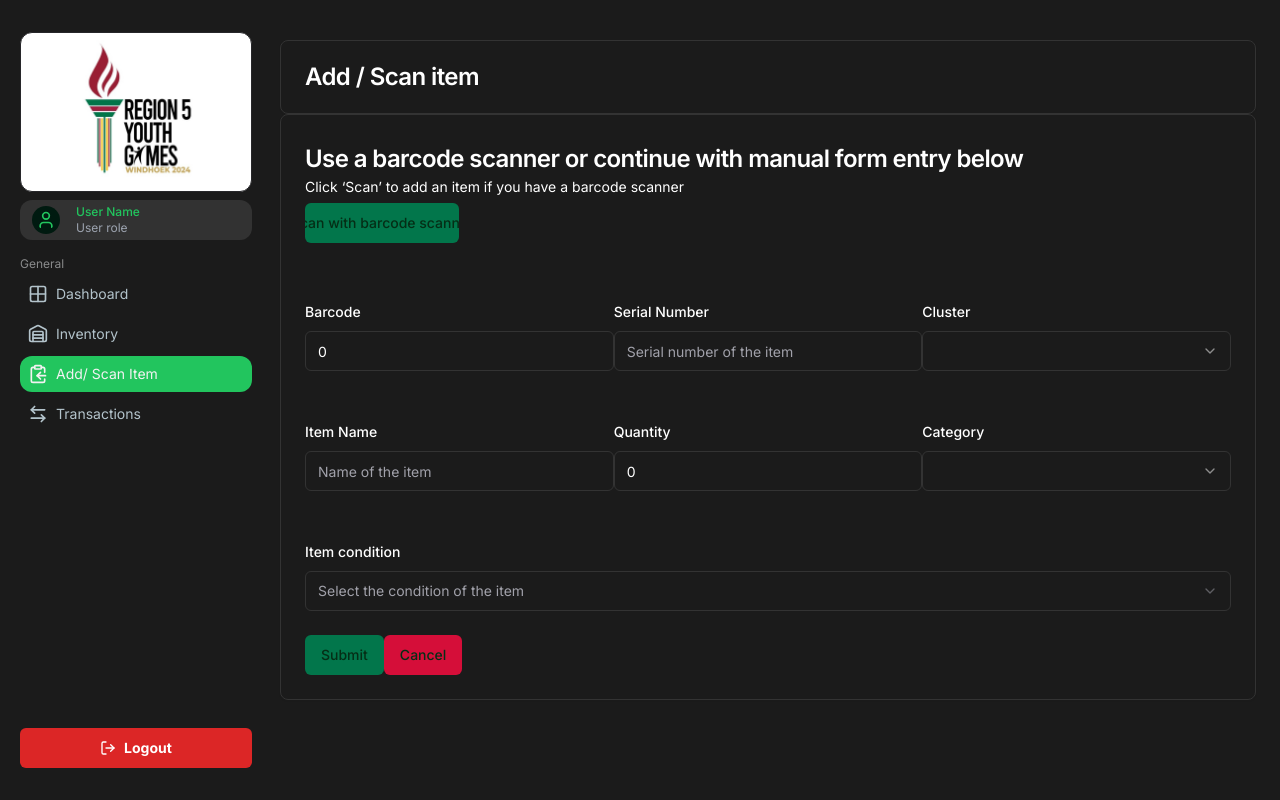
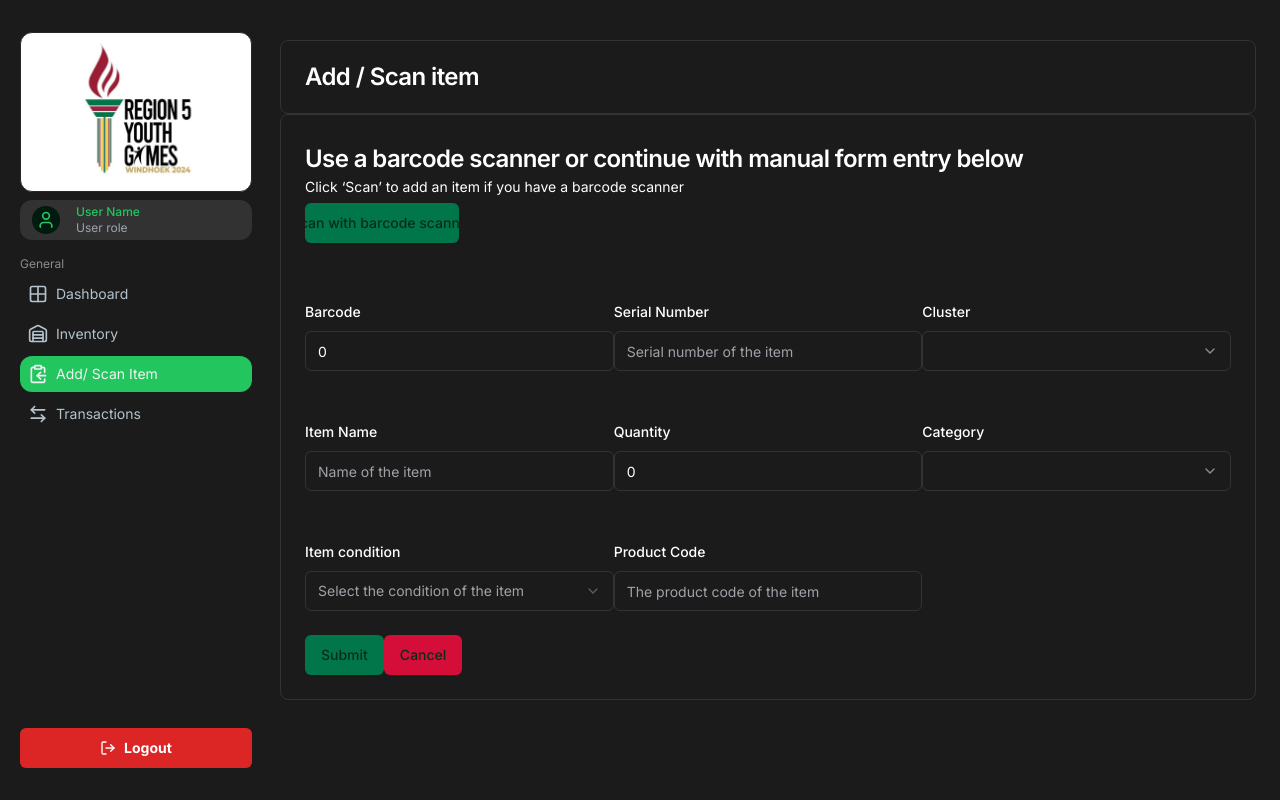
Before and after one commit to LukeCloete/region-5-ims, a Next.js app: page /add-item in a window 1280 px wide. Built offline with nearby package versions, Linux system fonts and the light colour scheme; no server answers; the database is empty; sample sign-in values are in the browser's storage.

Commit message:
Added product code

```diff
--- a/src/app/(core)/add-item/_lib/actions.ts
+++ b/src/app/(core)/add-item/_lib/actions.ts
@@ -13,12 +13,8 @@ export async function addItem(formData: FormData) {
     itemName: formData.get("item-name"),
     quantity: formData.get("quantity"),
     itemCondition: formData.get("item-condition"),
+    productCode: formData.get("productCode"),
   };
-
-  // Convert match_date to Timestamp
-  // const dateOfPurchaseAsTimestamp = rawFormData.dateOfPurchase
-  //   ? Timestamp.fromDate(new Date(rawFormData.dateOfPurchase.toString()))
-  //   : null;
 
   const barcodeAsNumber = Number(rawFormData.barcode);
 
@@ -33,19 +29,8 @@ export async function addItem(formData: FormData) {
     quantity: rawFormData.quantity,
     itemCondition: rawFormData.itemCondition,
     currentTimestamp: currentTimestampFromSA,
+    productCode: rawFormData.productCode,
   };
 
   await addDoc(collection(db, "items"), itemData);
-
-  // import { doc, setDoc, serverTimestamp } from "firebase/firestore";
-
-  // // The below is how to get all data of items from the database
-  // const docRef = doc(db, "items", "M9OG7VZMXC4rByaAE9Ye");
-  // const docSnap = await getDoc(docRef);
-  // if (docSnap.exists()) {
-  //   console.log("Document data:", docSnap.data());
-  // } else {
-  //   // docSnap.data() will be undefined in this case
-  //   console.log("No such document!");
-  // }
 }
--- a/src/app/(core)/add-item/page.tsx
+++ b/src/app/(core)/add-item/page.tsx
@@ -74,6 +74,7 @@ const formSchema = z.object({
   ]),
   itemCondition: z.enum(["Good", "Bad", "Damaged", ""]),
   dateOfPurchase: z.date(),
+  productCode: z.string(),
 });
 
 export default function Page() {
@@ -88,6 +89,7 @@ export default function Page() {
       category: "None",
       itemCondition: "",
       dateOfPurchase: new Date(),
+      productCode: "",
     },
   });
 
@@ -120,6 +122,7 @@ export default function Page() {
     formData.append("item-name", values.itemName);
     formData.append("quantity", values.quantity.toString());
     formData.append("item-condition", values.itemCondition);
+    formData.append("productCode", values.productCode);
     toast.info("Adding item...");
     try {
       await addItem(formData);
@@ -313,6 +316,7 @@ export default function Page() {
                   </div>
                 </div>
 
+                {/* item name div  */}
                 <div className="mt-8 flex ">
                   <div className="w-1/3">
                     <FormField
@@ -402,7 +406,8 @@ export default function Page() {
                   </div>
                 </div>
 
-                <div className="mt-8">
+                <div className="mt-8 flex">
+                  <div className="w-1/3">
                     <FormField
                       control={form.control}
                       name="itemCondition"
@@ -432,6 +437,30 @@ export default function Page() {
                       )}
                     />
                   </div>
+
+                  <div className="w-1/3">
+                    <FormField
+                      control={form.control}
+                      name="productCode"
+                      render={({ field }) => (
+                        <FormItem>
+                          <FormLabel htmlFor="productCode">
+                            Product Code
+                          </FormLabel>
+                          <FormControl>
+                            <Input
+                              className="bg-transparent border-dashboardBackground mt-3 text-white placeholder-gray-500 "
+                              placeholder="The product code of the item"
+                              id="productCode"
+                              {...field}
+                            />
+                          </FormControl>
+                          <FormMessage />
+                        </FormItem>
+                      )}
+                    />
+                  </div>
+                </div>
               </div>
             </CardContent>
             <CardFooter className="flex flex-row ">
--- a/src/app/(core)/inventory/_definitions/columns.tsx
+++ b/src/app/(core)/inventory/_definitions/columns.tsx
@@ -30,6 +30,7 @@ export interface Item {
   quantity: number;
   categoryId: string;
   itemCondition: string;
+  productCode: string;
   currentTimestamp: Timestamp;
 }
 
@@ -157,7 +158,7 @@ export const columns: ColumnDef<Item>[] = [
     },
   },
   {
-    accessorKey: "id",
+    accessorKey: "productCode",
     header: ({ column }) => {
       return (
         <Button
--- a/src/app/(core)/inventory/_lib/data.ts
+++ b/src/app/(core)/inventory/_lib/data.ts
@@ -45,6 +45,7 @@ export async function getAllItems(): Promise<Item[]> {
         itemCondition: docData.itemCondition,
         currentTimestamp: docData.currentTimestamp,
         dateOfPurchase: docData.dateOfPurchase,
+        productCode: docData.productCode || "",
       } as Item;
     });
 
--- a/src/app/(core)/inventory/edit/[id]/page.tsx
+++ b/src/app/(core)/inventory/edit/[id]/page.tsx
@@ -39,6 +39,7 @@ const formSchema = z.object({
   quantity: z.number().min(0, "Quantity must be a non-negative number."),
   category: z.string().min(1, "Category is required."),
   itemCondition: z.enum(["Good", "Bad", "Damaged"]),
+  productCode: z.string(),
 });
 
 // The main component for the dynamic edit page.
@@ -176,6 +177,21 @@ export default function Page({ params }: { params: { id: string } }) {
                 </FormItem>
               )}
             />
+
+            <FormField
+              control={form.control}
+              name="productCode"
+              render={({ field }) => (
+                <FormItem>
+                  <FormLabel>Product Code</FormLabel>
+                  <FormControl>
+                    <Input {...field} />
+                  </FormControl>
+                  <FormMessage />
+                </FormItem>
+              )}
+            />
+
             <FormField
               control={form.control}
               name="barcode"
--- a/src/app/(core)/inventory/page.tsx
+++ b/src/app/(core)/inventory/page.tsx
@@ -133,7 +133,6 @@ import { getAllItems } from "./_lib/data";
 
 export default async function page() {
   const data = await getAllItems();
-  // console.log("This is from the page server component of inventory");
   // console.log(data);
   return (
     <div className="border-2 border-foreground/20 rounded-xl  p-4 gap-4 justify-start items-start w-full">
```
Lines whose indentation alone changed are shown as unchanged.
